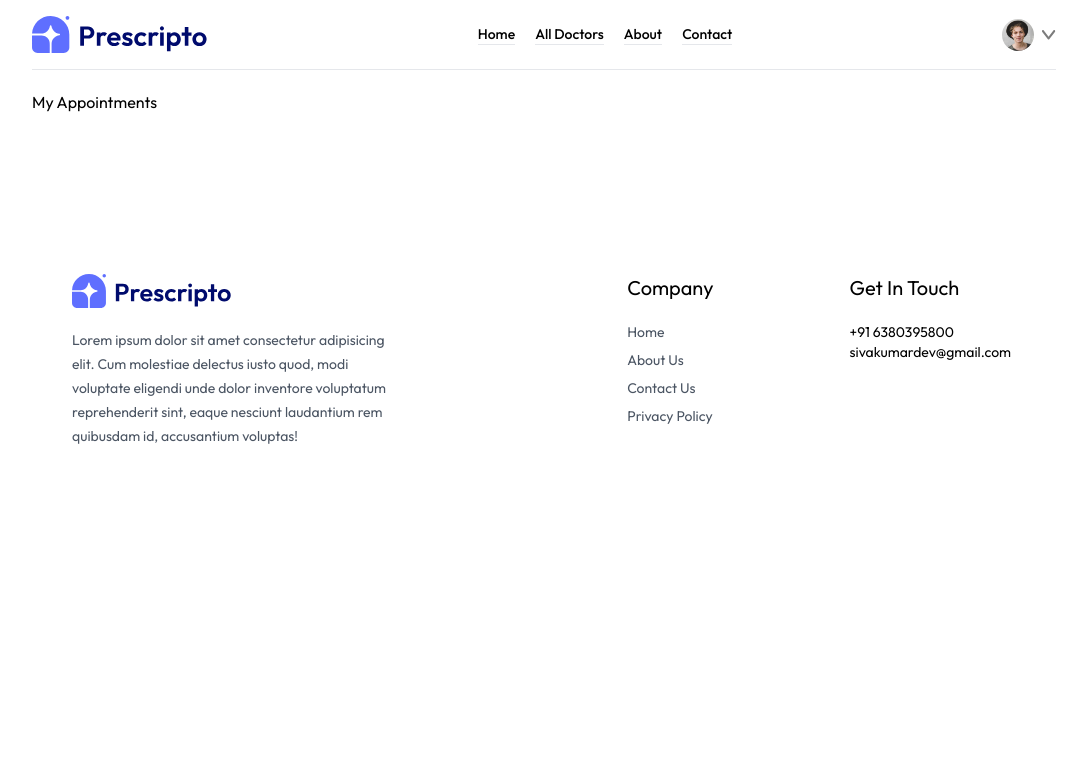
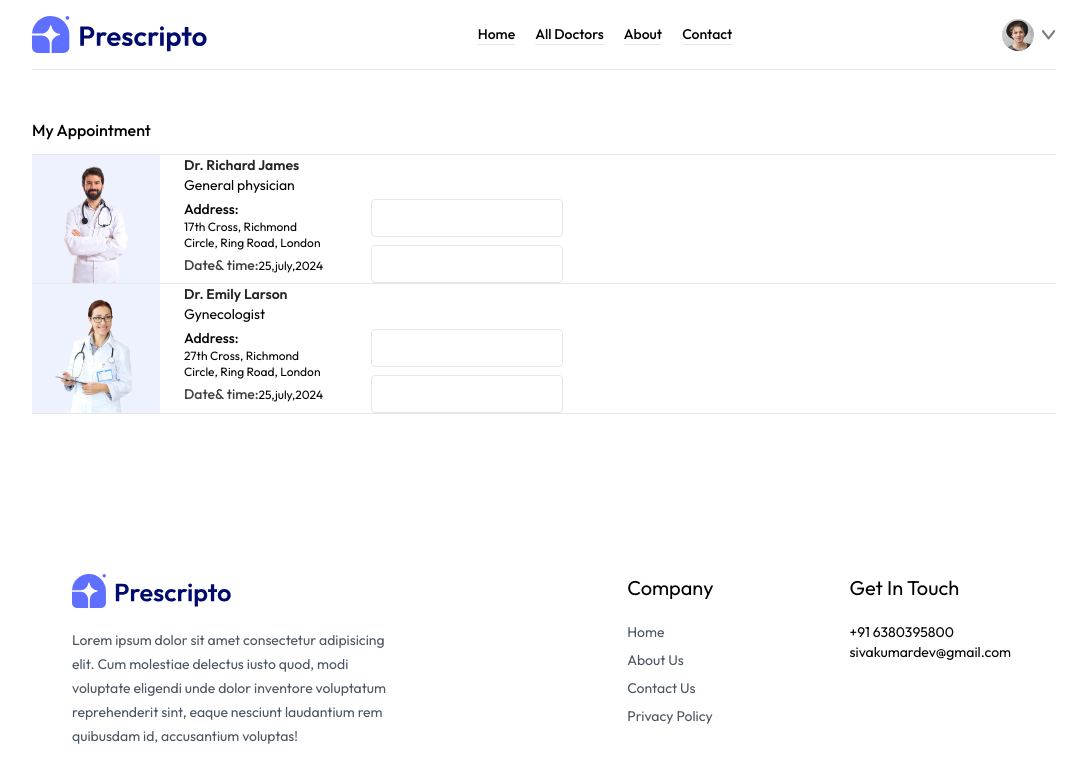
Before and after one commit to siva1087/sivakumarreactjs, a React (Vite) app in the folder frontend/: page /my-appointments in a window 1280 px wide. Shown: the top 782 px of the page, without its empty margins (96-1183 px from the left). Built offline with nearby package versions, Linux system fonts and the light colour scheme.

Commit message:
Update MyAppointments.jsx

```diff
--- a/frontend/src/Pages/MyAppointments.jsx
+++ b/frontend/src/Pages/MyAppointments.jsx
@@ -1,8 +1,43 @@
-import React from 'react';
+import React, { useContext } from "react";
 
-const MyAppointments = () => {
-  return (
-    <div>My Appointments</div>
+import { Doctors } from "../assets/assets";
+
+const MyAppointments=() =>{
+;
+  return(
+    <div>
+      <p className="pb-3 mt-12  font-medium  text-znic-700 border-b">My Appointment</p>
+      <div>
+        {
+           Doctors.slice(0, 2).map((item, index) => (
+          <div className="grid grid-cols-[1fr_2fr] gap-4 sm:flex sm:gap-6 border-b" key={index}>
+            <div>
+            <img className="w-32 bg-indigo-50" src={item.image} alt="" />
+            </div>
+            <div className="flex-2 text-sm text-znic-600">
+             <p className="text-neutral-800  font-semibold">{item.name}</p>
+              <p>{item.speciality}</p>
+              <p className="text-znic-700 font-medium mt-1" >Address: </p>
+               <p className="text-xs">{item.address.line1}</p>
+               <p className="text-xs">{item.address.line2}</p>
+               <p className="text-xs mt-1"><span className="text-sm text-neutral-700 font-medium">Date& time:</span>25,july,2024</p>
+           </div>
+
+
+            <div></div>
+            <div className='flex flex-col gap-2 justify-end'>
+           <button className="text-sm text-white  text-stone-500   hover:bg-primary  transition-all duration-300 text-center sm:min-w-48 py-2  border  rounded text-white">Pay Online</button>
+           <button className="text-sm text-white  text-stone-500   hover:bg-red-600  transition-all duration-300  text-center sm:min-w-48 py-2 text-white border rounded text-white">Cancel Appointment</button>
+            </div>
+
+              </div>
+
+
+
+        ))}
+
+      </div>
+    </div>
   );
 };
 
```
